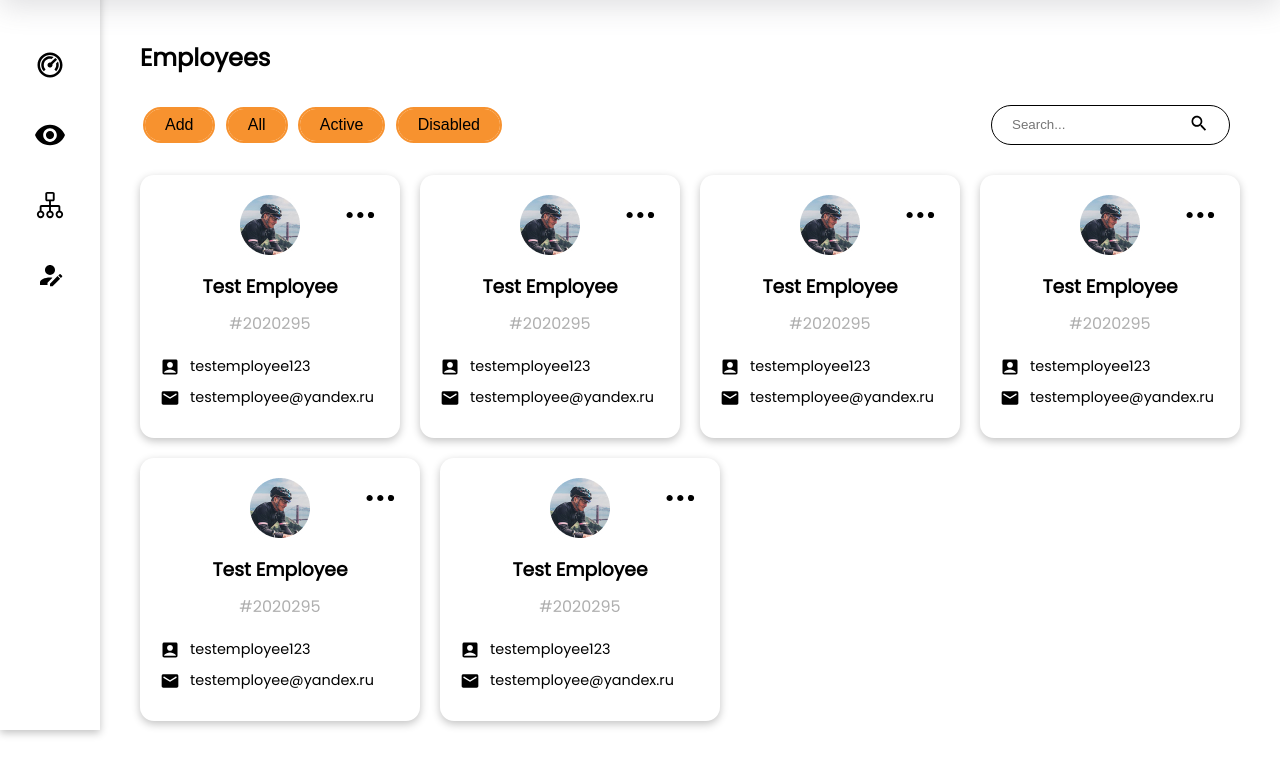
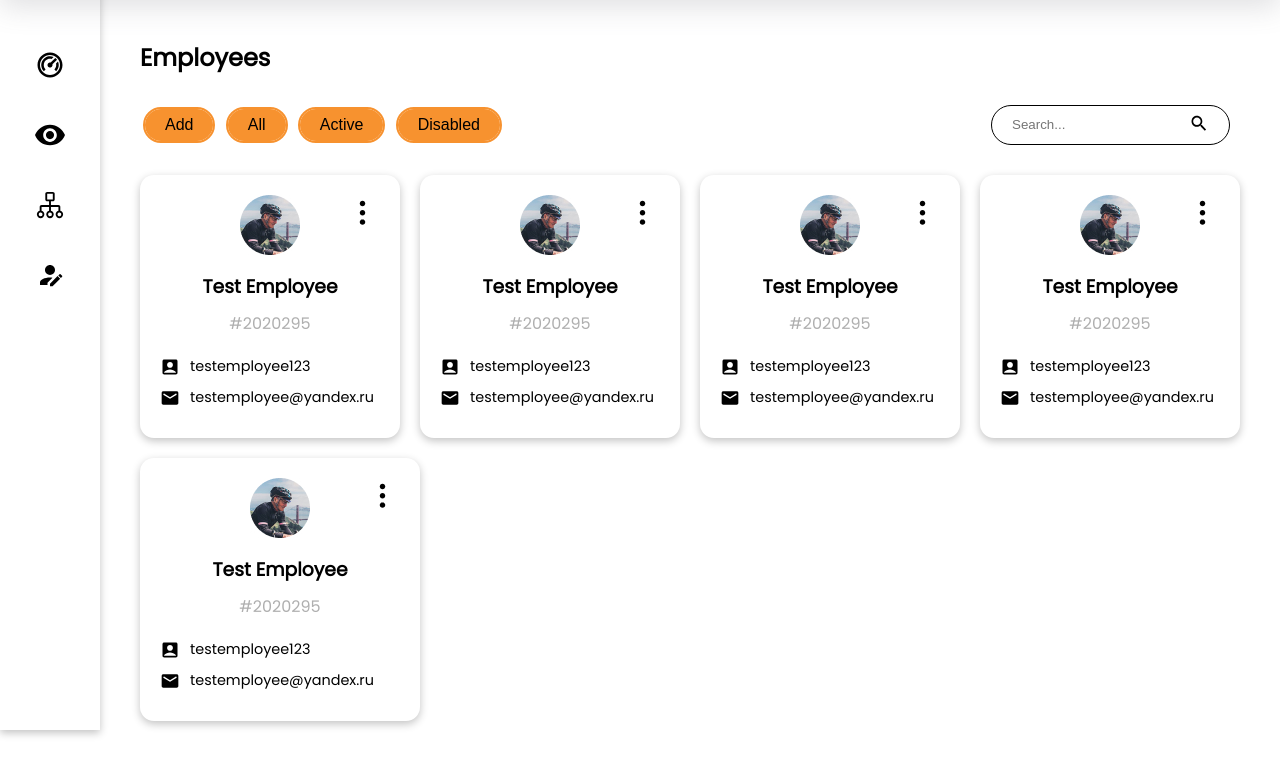
Before and after one commit to coderSuresh/online-food-ordering-system, a PHP site: page /admin/users/employees.html in a window 1280 px wide. Shown: the part 70-831 px from the top of the page. Run offline with PHP 8.4, Linux system fonts and the light colour scheme.

Commit message:
fix: improve employee card

```diff
--- a/admin/users/employees.html
+++ b/admin/users/employees.html
@@ -6,6 +6,7 @@
     <meta http-equiv="X-UA-Compatible" content="IE=edge">
     <meta name="viewport" content="width=device-width, initial-scale=1.0">
     <title>Employees | RestroHub</title>
+    <link rel="shortcut icon" href="../../images/logo.png" type="image/x-icon">
     <link rel="stylesheet" href="../../styles/style.css">
     <script src="../../js/admin.js" defer></script>
 </head>
@@ -260,7 +261,8 @@
                     <!-- overlay for disabled account -->
                     <div class="emp_card-overlay border-curve-md"></div>
 
-                    <img src="../../images/ic_options.svg" alt="options menu" class="emp_card_option-menu">
+                    <img src="../../images/ic_options.svg" alt="options menu"
+                        class="emp_card_option-menu table_option-menu">
                     <img src="../../images/profile.jpg" alt="user profile">
                     <h3 class="emp_name">Test Employee</h3>
                     <p class="emp_id">#2020295</p>
@@ -274,7 +276,7 @@
                     </div>
 
                     <!-- options -->
-                    <div class="emp_card_options shadow border-curve-md p-20">
+                    <div class="emp_card_options table_action_options shadow border-curve-md p-20">
                         <a href="#">
                             <div class="flex items-center justify-start">
                                 <img src="../../images/ic_edit.svg" alt="edit icon">
@@ -289,12 +291,14 @@
                         </a>
                     </div>
                 </div>
+
                 <div class="employee_card p-20 text-center shadow border-curve-md">
 
                     <!-- overlay for disabled account -->
                     <div class="emp_card-overlay border-curve-md"></div>
 
-                    <img src="../../images/ic_options.svg" alt="options menu" class="emp_card_option-menu">
+                    <img src="../../images/ic_options.svg" alt="options menu"
+                        class="emp_card_option-menu table_option-menu">
                     <img src="../../images/profile.jpg" alt="user profile">
                     <h3 class="emp_name">Test Employee</h3>
                     <p class="emp_id">#2020295</p>
@@ -308,7 +312,7 @@
                     </div>
 
                     <!-- options -->
-                    <div class="emp_card_options shadow border-curve-md p-20">
+                    <div class="emp_card_options table_action_options shadow border-curve-md p-20">
                         <a href="#">
                             <div class="flex items-center justify-start">
                                 <img src="../../images/ic_edit.svg" alt="edit icon">
@@ -323,12 +327,14 @@
                         </a>
                     </div>
                 </div>
+
                 <div class="employee_card p-20 text-center shadow border-curve-md">
 
                     <!-- overlay for disabled account -->
                     <div class="emp_card-overlay border-curve-md"></div>
 
-                    <img src="../../images/ic_options.svg" alt="options menu" class="emp_card_option-menu">
+                    <img src="../../images/ic_options.svg" alt="options menu"
+                        class="emp_card_option-menu table_option-menu">
                     <img src="../../images/profile.jpg" alt="user profile">
                     <h3 class="emp_name">Test Employee</h3>
                     <p class="emp_id">#2020295</p>
@@ -342,7 +348,7 @@
                     </div>
 
                     <!-- options -->
-                    <div class="emp_card_options shadow border-curve-md p-20">
+                    <div class="emp_card_options table_action_options shadow border-curve-md p-20">
                         <a href="#">
                             <div class="flex items-center justify-start">
                                 <img src="../../images/ic_edit.svg" alt="edit icon">
@@ -357,12 +363,14 @@
                         </a>
                     </div>
                 </div>
+
                 <div class="employee_card p-20 text-center shadow border-curve-md">
 
                     <!-- overlay for disabled account -->
                     <div class="emp_card-overlay border-curve-md"></div>
 
-                    <img src="../../images/ic_options.svg" alt="options menu" class="emp_card_option-menu">
+                    <img src="../../images/ic_options.svg" alt="options menu"
+                        class="emp_card_option-menu table_option-menu">
                     <img src="../../images/profile.jpg" alt="user profile">
                     <h3 class="emp_name">Test Employee</h3>
                     <p class="emp_id">#2020295</p>
@@ -376,7 +384,7 @@
                     </div>
 
                     <!-- options -->
-                    <div class="emp_card_options shadow border-curve-md p-20">
+                    <div class="emp_card_options table_action_options shadow border-curve-md p-20">
                         <a href="#">
                             <div class="flex items-center justify-start">
                                 <img src="../../images/ic_edit.svg" alt="edit icon">
@@ -391,12 +399,14 @@
                         </a>
                     </div>
                 </div>
+
                 <div class="employee_card p-20 text-center shadow border-curve-md">
 
                     <!-- overlay for disabled account -->
                     <div class="emp_card-overlay border-curve-md"></div>
 
-                    <img src="../../images/ic_options.svg" alt="options menu" class="emp_card_option-menu">
+                    <img src="../../images/ic_options.svg" alt="options menu"
+                        class="emp_card_option-menu table_option-menu">
                     <img src="../../images/profile.jpg" alt="user profile">
                     <h3 class="emp_name">Test Employee</h3>
                     <p class="emp_id">#2020295</p>
@@ -410,41 +420,7 @@
                     </div>
 
                     <!-- options -->
-                    <div class="emp_card_options shadow border-curve-md p-20">
-                        <a href="#">
-                            <div class="flex items-center justify-start">
-                                <img src="../../images/ic_edit.svg" alt="edit icon">
-                                <p>Edit</p>
-                            </div>
-                        </a>
-                        <a href="#">
-                            <div class="flex items-center justify-start">
-                                <img src="../../images/ic_disable.svg" alt="disable icon">
-                                <p>Disable</p>
-                            </div>
-                        </a>
-                    </div>
-                </div>
-                <div class="employee_card p-20 text-center shadow border-curve-md">
-
-                    <!-- overlay for disabled account -->
-                    <div class="emp_card-overlay border-curve-md"></div>
-
-                    <img src="../../images/ic_options.svg" alt="options menu" class="emp_card_option-menu">
-                    <img src="../../images/profile.jpg" alt="user profile">
-                    <h3 class="emp_name">Test Employee</h3>
-                    <p class="emp_id">#2020295</p>
-                    <div class="flex emp_card_content items-center justify-start">
-                        <img src="../../images/ic_acc.svg" alt="account icon">
-                        <p>testemployee123</p>
-                    </div>
-                    <div class="flex emp_card_content items-center justify-start">
-                        <img src="../../images/ic_mail.svg" alt="mail icon">
-                        <p>testemployee@yandex.ru</p>
-                    </div>
-
-                    <!-- options -->
-                    <div class="emp_card_options shadow border-curve-md p-20">
+                    <div class="emp_card_options table_action_options shadow border-curve-md p-20">
                         <a href="#">
                             <div class="flex items-center justify-start">
                                 <img src="../../images/ic_edit.svg" alt="edit icon">
--- a/js/admin.js
+++ b/js/admin.js
@@ -93,15 +93,6 @@ sidebarSubMenuOpener && sidebarSubMenuOpener.forEach(item => {
     })
 })
 
-// to toggle employee card option menu
-const empOptionMenu = document.querySelectorAll(".emp_card_option-menu")
-
-empOptionMenu && empOptionMenu.forEach(item => {
-    item.addEventListener("click", () => {
-        item.classList.toggle("open")
-    })
-})
-
 // toggle password icon
 const passwordToggleBtn = document.querySelector(".password_toggle_btn")
 
--- a/styles/style.css
+++ b/styles/style.css
@@ -1058,12 +1058,8 @@ textarea {
 }
 
 .emp_card_options {
-    display: none;
-    position: absolute;
-    right: 0;
-    transform: translateX(130px);
+    right: 50px;
     top: 0;
-    background-color: var(--white);
     z-index: 10;
 }
 
```
